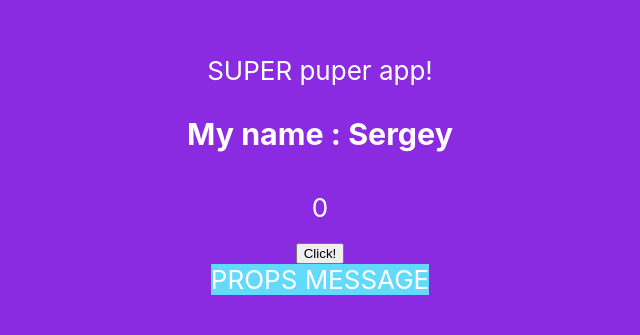
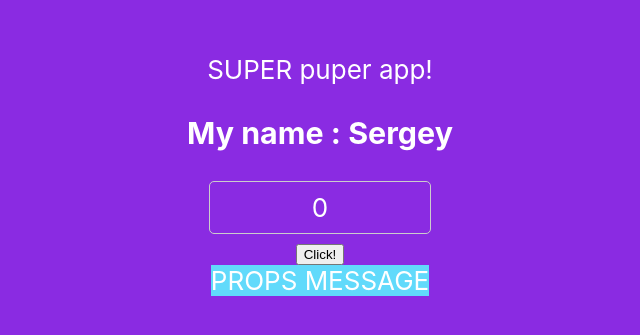
Before and after one commit to rediska668/task-1, a React (Create React App) app: page / in a window 1280 px wide. Shown: the part 325-660 px from the top of the page, without its empty margins (320-960 px from the left). Built offline with nearby package versions, Linux system fonts and the light colour scheme.

Commit message:
commit-2.2

```diff
--- a/src/App.js
+++ b/src/App.js
@@ -2,8 +2,19 @@ import logo from './logo.svg';
 import './App.scss';
 import Message from "./Message";
 import Counter from "./Counter";
+import React, { useState } from 'react';
 
 function App(props) {
+  const [messageList, setmessageList] = useState(
+    [{
+      text: "text",
+      autor: "Me"
+    },
+    {
+      text: "",
+      autor: "bot"
+    }]);
+
 
   return (
     <div>
--- a/src/App.scss
+++ b/src/App.scss
@@ -54,7 +54,7 @@
   padding: 5px;
 }
 .counter{
-  bottom: 1px solid #ccc;
+  border: 1px solid #ccc;
   border-radius: 5px;
   padding: 10px;
   display: block;
```
